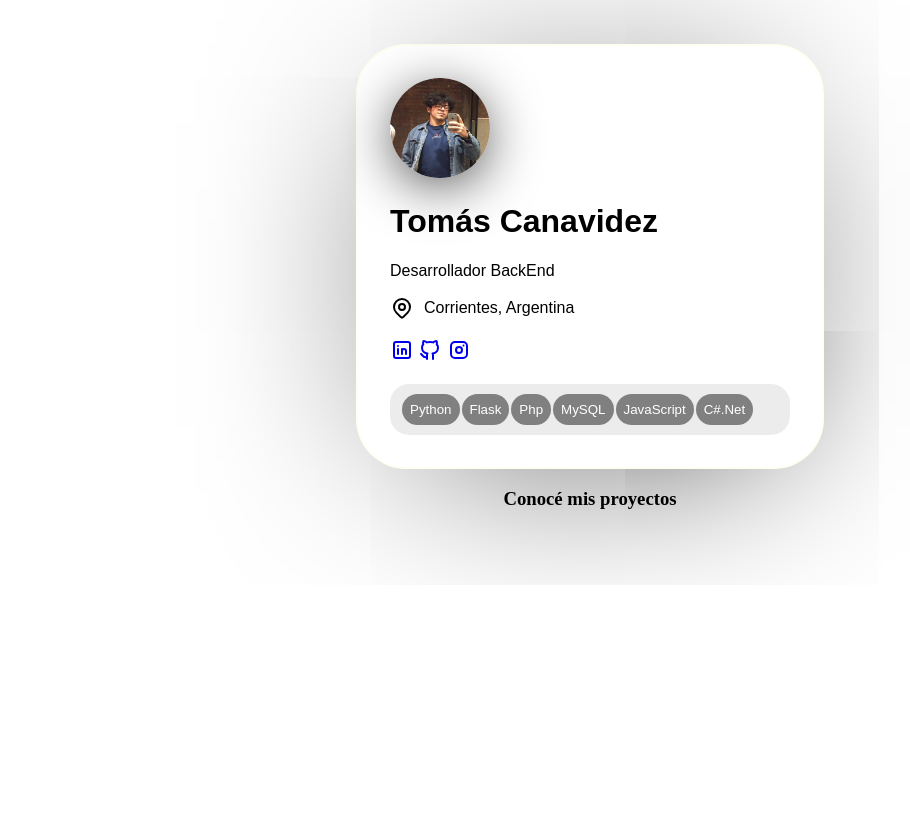
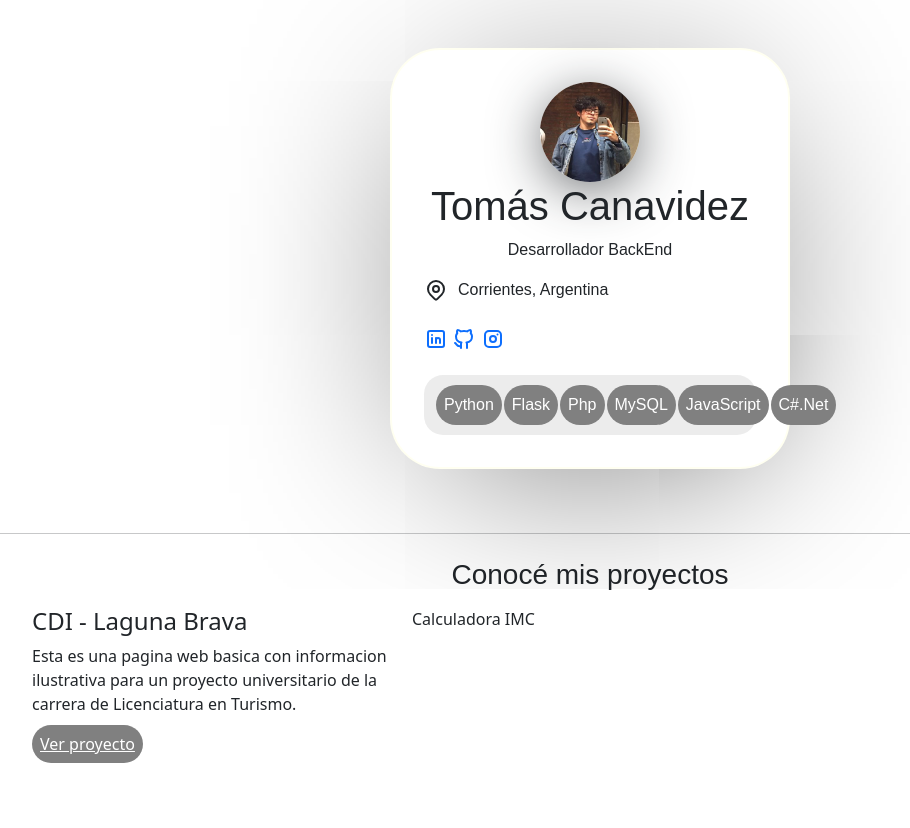
Before and after one commit to sqlote/sqlote.github.io, a PHP site: page / in a window 1280 px wide. Shown: the whole page, without its empty margins (50-960 px from the left). Before the commit the page ends 581 px from the top, so only its background shows below. Run offline with PHP 8.4, Linux system fonts and the light colour scheme.

Commit message:
updating proyectos

```diff
--- a/css/style.css
+++ b/css/style.css
@@ -52,3 +52,15 @@
     padding: 0.5rem;
     margin-left: 2px;
 }
+#button2{
+    color: white;
+    background-color: grey;
+    border: none;
+    border-radius: 1.5rem;
+    padding: 0.5rem;
+}
+
+.cabezal{
+    font-family: Arial, Helvetica, sans-serif;
+    padding: 0.5rem;
+}
--- a/index.html
+++ b/index.html
@@ -5,6 +5,7 @@
     <meta http-equiv="X-UA-Compatible" content="IE=edge">
     <meta name="viewport" content="width=device-width, initial-scale=1.0">
     <title>Tomás Canavidez</title>
+    <link href="https://cdn.jsdelivr.net/npm/bootstrap@5.2.3/dist/css/bootstrap.min.css" rel="stylesheet" integrity="sha384-rbsA2VBKQhggwzxH7pPCaAqO46MgnOM80zW1RWuH61DGLwZJEdK2Kadq2F9CUG65" crossorigin="anonymous">
     <link rel="icon" type="image/x-icon" href="/favicon.ico">
     <link rel="stylesheet" href="css/style.css">
 
@@ -16,13 +17,13 @@
     <div class="tarjeta">
 
         <div class="pic-card">
-            <img src="img/perfil.png" alt="foto presentacion" id="foto">
+         <center>   <img src="img/perfil.png" alt="foto presentacion" id="foto">  </center>
         </div>
         <div class="nombre-h1">
-            <h1>Tomás Canavidez</h1>
+      <center> <h1>Tomás Canavidez</h1> </center>
         </div>
             <div class="slogan">
-                <p>Desarrollador BackEnd</p>
+                <center><p>Desarrollador BackEnd</p></center>
             </div>
 
                 <div class="info1">
@@ -73,17 +74,35 @@
 
 <section>
     <div class="proyectos">
-
+      <br><br><hr>
         <div class="cabezal">
           <center><h3>Conocé mis proyectos</h3></center>
+        </div>
 
+        <div class="container">
+            <div class="listado" >
+                <div class="row" >
+                 <div class="col-4">
+                    <h4>CDI - Laguna Brava</h4>
+                    <p>Esta es una pagina web basica con informacion ilustrativa para un proyecto universitario de la carrera de Licenciatura en Turismo. <br> </p>
+                    <a href="https://tomi6k.github.io/lagunabrava/" id="button2">  Ver proyecto  </a>
+                </div>
+                 <div class="col-4">Calculadora IMC</div>
+                </div>
+        </div>
 
         </div>
+
     </div>
 </section>
 
 
 
+
+<script src="https://cdn.jsdelivr.net/npm/bootstrap@5.2.3/dist/js/bootstrap.bundle.min.js" integrity="sha384-kenU1KFdBIe4zVF0s0G1M5b4hcpxyD9F7jL+jjXkk+Q2h455rYXK/7HAuoJl+0I4" crossorigin="anonymous"></script>
+
 </body>
-
+<footer>
+    <br><br><br>
+</footer>
 </html>
```
